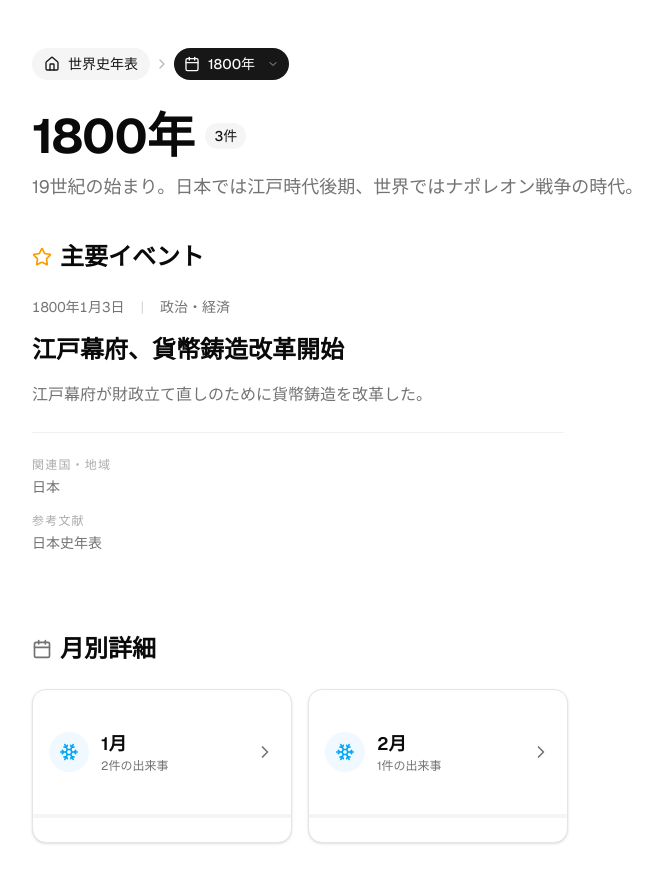
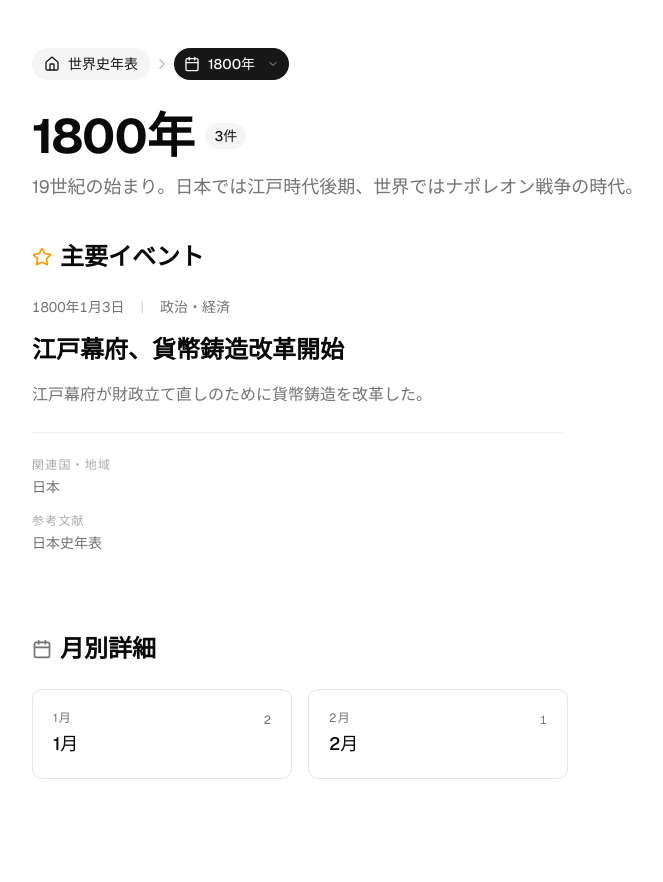
Before and after one commit to KoenigWolf/history, a Next.js app: page /1800 in a window 1280 px wide. Shown: the top 882 px of the page, without its empty margins (64-727 px from the left). After the commit the page ends 827 px from the top, so only its background shows below. Built offline with nearby package versions, Linux system fonts and the light colour scheme.

Commit message:
refactor: MonthCardコンポーネントを簡素化
- 季節判定機能を削除
- 不要なアイコンとスタイル定義を削除
- シンプルな実装に変更

```diff
--- a/src/components/features/history/MonthCard.tsx
+++ b/src/components/features/history/MonthCard.tsx
@@ -5,20 +5,11 @@
  * @module components/features/history/MonthCard
  */
 
-import { memo, useMemo } from 'react';
+import { memo } from 'react';
 import Link from 'next/link';
 import type { Year, Month } from '@/domain/types';
 import { t, getMonthName } from '@/config/i18n';
 import { cn } from '@/lib/utils';
-import { Card } from '@/components/ui/card';
-import { Badge } from '@/components/ui/badge';
-import {
-  ChevronRight,
-  Snowflake,
-  Flower2,
-  Sun,
-  Leaf,
-} from 'lucide-react';
 
 /** 月カードのプロパティ */
 export interface MonthCardProps {
@@ -32,56 +23,9 @@ export interface MonthCardProps {
   readonly className?: string;
 }
 
-/** 季節の定義 */
-interface Season {
-  name: string;
-  icon: React.ComponentType<{ className?: string }>;
-  bgColor: string;
-  iconColor: string;
-  borderColor: string;
-}
-
-/** 月から季節を判定 */
-function getSeason(month: number): Season {
-  if (month >= 3 && month <= 5) {
-    return {
-      name: '春',
-      icon: Flower2,
-      bgColor: 'bg-pink-50 dark:bg-pink-950/30',
-      iconColor: 'text-pink-500',
-      borderColor: 'hover:border-pink-300 dark:hover:border-pink-700',
-    };
-  }
-  if (month >= 6 && month <= 8) {
-    return {
-      name: '夏',
-      icon: Sun,
-      bgColor: 'bg-orange-50 dark:bg-orange-950/30',
-      iconColor: 'text-orange-500',
-      borderColor: 'hover:border-orange-300 dark:hover:border-orange-700',
-    };
-  }
-  if (month >= 9 && month <= 11) {
-    return {
-      name: '秋',
-      icon: Leaf,
-      bgColor: 'bg-amber-50 dark:bg-amber-950/30',
-      iconColor: 'text-amber-600',
-      borderColor: 'hover:border-amber-300 dark:hover:border-amber-700',
-    };
-  }
-  return {
-    name: '冬',
-    icon: Snowflake,
-    bgColor: 'bg-sky-50 dark:bg-sky-950/30',
-    iconColor: 'text-sky-500',
-    borderColor: 'hover:border-sky-300 dark:hover:border-sky-700',
-  };
-}
-
 /**
  * 月カードコンポーネント
- * 月へのリンクをカード形式で表示（季節による視覚的区別付き）
+ * クリーンなグリッドアイテムデザイン
  */
 function MonthCardComponent({
   year,
@@ -91,80 +35,56 @@ function MonthCardComponent({
 }: MonthCardProps) {
   const hasEvents = eventCount !== undefined && eventCount > 0;
   const monthName = getMonthName(month);
-  const season = useMemo(() => getSeason(month), [month]);
-  const SeasonIcon = season.icon;
 
   return (
     <Link
       href={`/${year}/${month}`}
       className={cn(
-        'block group focus-visible:outline-none focus-visible:ring-2 focus-visible:ring-ring focus-visible:ring-offset-2 rounded-xl',
+        'group block',
+        'focus-visible:outline-none focus-visible:ring-2 focus-visible:ring-foreground focus-visible:ring-offset-2 rounded-sm',
         className
       )}
       aria-label={t.a11y.navigateToMonth(year, month)}
     >
-      <Card
+      <article
         className={cn(
-          'relative overflow-hidden transition-all duration-300',
-          'hover:shadow-md hover:-translate-y-0.5',
-          'border hover:border-2',
-          season.borderColor,
-          'group-focus-visible:ring-2 group-focus-visible:ring-ring'
+          'relative p-5',
+          'border border-border rounded-lg',
+          'transition-all duration-200',
+          'hover:border-foreground/20 hover:bg-muted/20'
         )}
       >
-        <div className="flex items-center gap-3 p-4">
-          {/* 季節アイコン */}
-          <div
-            className={cn(
-              'size-10 rounded-full flex items-center justify-center flex-shrink-0',
-              season.bgColor
-            )}
-          >
-            <SeasonIcon
-              className={cn('size-5', season.iconColor)}
-              aria-hidden="true"
-            />
+        <div className="flex items-start justify-between">
+          {/* 月 */}
+          <div>
+            <p className="text-xs text-muted-foreground uppercase tracking-widest mb-1">
+              {month}月
+            </p>
+            <h4 className="text-lg font-medium text-foreground">
+              {monthName}
+            </h4>
           </div>
 
-          {/* 月名 */}
-          <div className="flex-1 min-w-0">
-            <h4 className="text-lg font-semibold text-foreground truncate">
-              {monthName}
-            </h4>
-            {hasEvents && (
-              <p className="text-xs text-muted-foreground">
-                {eventCount}件の出来事
-              </p>
-            )}
-          </div>
-
-          {/* 矢印 */}
-          <ChevronRight
-            className={cn(
-              'size-5 flex-shrink-0 transition-all',
-              'text-muted-foreground group-hover:text-foreground',
-              'group-hover:translate-x-0.5'
-            )}
-            aria-hidden="true"
-          />
+          {/* イベント数 */}
+          {hasEvents && (
+            <span className="text-xs text-muted-foreground tabular-nums pt-0.5">
+              {eventCount}
+            </span>
+          )}
         </div>
 
-        {/* イベント数インジケーター */}
-        {hasEvents && (
-          <div className="h-1 bg-secondary">
-            <div
-              className={cn(
-                'h-full transition-all duration-500',
-                season.iconColor.replace('text-', 'bg-')
-              )}
-              style={{
-                width: `${Math.min((eventCount / 10) * 100, 100)}%`,
-              }}
-              aria-hidden="true"
-            />
-          </div>
-        )}
-      </Card>
+        {/* ホバー時の矢印 */}
+        <span
+          className={cn(
+            'absolute bottom-4 right-4',
+            'text-muted-foreground/0 transition-all duration-200',
+            'group-hover:text-muted-foreground'
+          )}
+          aria-hidden="true"
+        >
+          →
+        </span>
+      </article>
     </Link>
   );
 }
```
